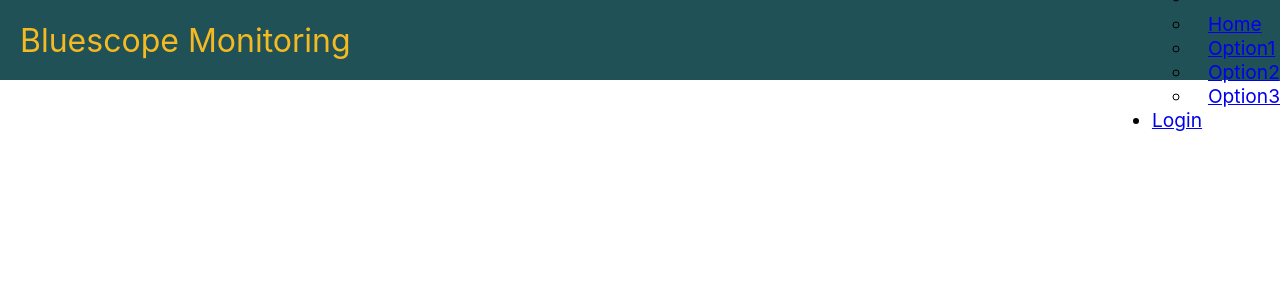
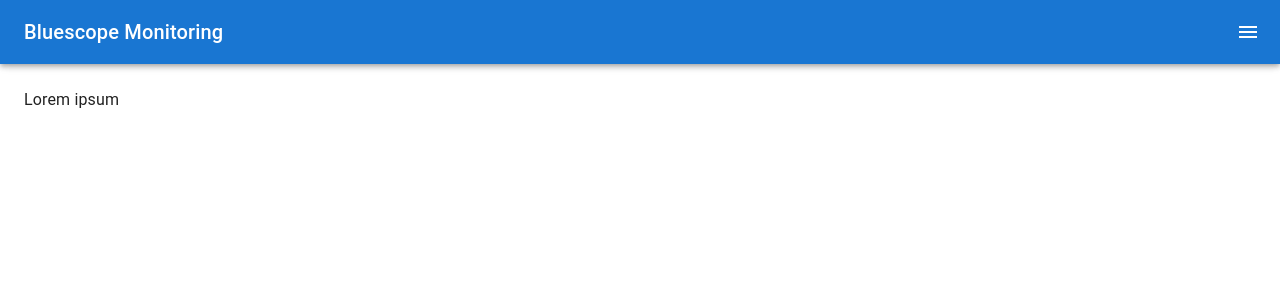
Before and after one commit to Sayantanmukh/Bsl-monitoring, a React (Create React App) app: page / in a window 1280 px wide. Shown: the top 300 px of the page. Built offline with nearby package versions, Linux system fonts and the light colour scheme.

Commit message:
sidebar added

```diff
--- a/package.json
+++ b/package.json
@@ -3,6 +3,11 @@
   "version": "0.1.0",
   "private": true,
   "dependencies": {
+    "@emotion/react": "^11.11.1",
+    "@emotion/styled": "^11.11.0",
+    "@mui/icons-material": "^5.14.3",
+    "@mui/material": "^5.14.3",
+    "@mui/styled-engine-sc": "^5.12.0",
     "@testing-library/jest-dom": "^5.17.0",
     "@testing-library/react": "^13.4.0",
     "@testing-library/user-event": "^13.5.0",
@@ -11,6 +16,7 @@
     "react-icons": "^4.10.1",
     "react-router-dom": "^6.14.2",
     "react-scripts": "5.0.1",
+    "styled-components": "^5.3.11",
     "web-vitals": "^2.1.4"
   },
   "scripts": {
--- a/src/App.js
+++ b/src/App.js
@@ -1,6 +1,8 @@
 import "./App.css";
 import NavBar from "./components/NavBar";
 import { BrowserRouter as Router,  Route, Routes } from "react-router-dom";
+import  Sidebar  from "./components/Sidebar";
+
 // import { Home } from "./components/Pages/Home";
 // import { About } from "./components/Pages/About";
 // import { Blog } from "./components/Pages/Blog";
@@ -10,7 +12,8 @@
   return (
     <>
       <Router>
-        <NavBar />
+        <Sidebar/>
+        {/* <NavBar/> */}
 
         {/* <div className="pages">
           <Routes>
--- a/src/components/NavBar.css
+++ b/src/components/NavBar.css
@@ -1,4 +1,4 @@
-/* .navbar {
+.navbar {
     background-color: #1f5156;
     height: 80px;
     display: flex;
@@ -118,14 +118,14 @@
 
 
 
-  } */
+  }
 
 
 
 
 
 
-
+/*
 
 
   .nav-container {
@@ -188,6 +188,13 @@
     font-size: 2rem;
     background: none;
   }
+
+  .nav-links {
+    padding: 1.5rem;
+    width: 100%;
+    display: table;
+  }
+
   @media screen and (max-width: 960px) {
   .nav-menu {
     background-color: #060b26;
@@ -200,6 +207,8 @@
     left: -100%;
     transition: 850ms;
   }
+
+
 
   .nav-menu.active {
     left: 0;
@@ -259,4 +268,4 @@
 }
   span {
     margin-left: 16px;
-  }
+  } */
--- a/src/components/NavBar.js
+++ b/src/components/NavBar.js
@@ -2,7 +2,7 @@
 import * as FaIcons from 'react-icons/fa';
 import * as AiIcons from 'react-icons/ai';
 
-import { NavLink,Link } from "react-router-dom";
+import { NavLink, Link } from "react-router-dom";
 import "./NavBar.css";
 import { SidebarData } from './SidebarData';
 
@@ -11,7 +11,7 @@
 function NavBar() {
   const [sidebar, setSidebar] = useState(false);
   const [click, setClick] = useState(false);
-  const showSidebar = () => setSidebar(!sidebar);
+  // const showSidebar = () => setSidebar(!sidebar);
   const handleClick = () => setClick(!click);
   return (
     <>
@@ -25,40 +25,22 @@
           <ul className={click ? "nav-menu active" : "nav-menu"}>
 
             <li className="nav-item">
-              {/* <NavLink
+              <NavLink
                 exact
                 to="/menu"
                 activeClassName="active"
                 className="nav-links"
                 onClick={handleClick}
-              > */}
-              <Link to='#' className="nav-links"
-              // className='menu-bars'
-                   onClick={showSidebar} >
+              >
+
 
                 Menu
-                </Link>
-              {/* </NavLink> */}
-              <nav className={sidebar ? 'nav-menu active' : 'nav-menu'}>
-          <ul className='nav-menu-items' onClick={showSidebar}>
-            <li className='navbar-toggle'>
-              <Link to='#' className='menu-bars'>
-                <AiIcons.AiOutlineClose />
-              </Link>
-            </li>
-            {SidebarData.map((item, index) => {
-              return (
-                <li key={index} className={item.cName}>
-                  <Link to={item.path}>
-                    {item.icon}
-                    <span>{item.title}</span>
-                  </Link>
-                </li>
-              );
-            })}
-          </ul>
-        </nav>
-            </li>
+
+
+              </NavLink>
+              </li>
+
+
 
             <li className="nav-item">
               <NavLink
--- /dev/null
+++ b/src/components/Sidebar.js
@@ -0,0 +1,153 @@
+import * as React from 'react';
+import { styled, useTheme } from '@mui/material/styles';
+import Box from '@mui/material/Box';
+import Drawer from '@mui/material/Drawer';
+import MuiAppBar from '@mui/material/AppBar';
+import Toolbar from '@mui/material/Toolbar';
+import CssBaseline from '@mui/material/CssBaseline';
+import List from '@mui/material/List';
+import Typography from '@mui/material/Typography';
+import Divider from '@mui/material/Divider';
+import IconButton from '@mui/material/IconButton';
+import MenuIcon from '@mui/icons-material/Menu';
+import ChevronLeftIcon from '@mui/icons-material/ChevronLeft';
+import ChevronRightIcon from '@mui/icons-material/ChevronRight';
+import ListItem from '@mui/material/ListItem';
+import ListItemButton from '@mui/material/ListItemButton';
+import ListItemIcon from '@mui/material/ListItemIcon';
+import ListItemText from '@mui/material/ListItemText';
+import InboxIcon from '@mui/icons-material/MoveToInbox';
+import MailIcon from '@mui/icons-material/Mail';
+
+const drawerWidth = 240;
+
+const Main = styled('main', { shouldForwardProp: (prop) => prop !== 'open' })(
+  ({ theme, open }) => ({
+    flexGrow: 1,
+    padding: theme.spacing(3),
+    transition: theme.transitions.create('margin', {
+      easing: theme.transitions.easing.sharp,
+      duration: theme.transitions.duration.leavingScreen,
+    }),
+    marginRight: -drawerWidth,
+    ...(open && {
+      transition: theme.transitions.create('margin', {
+        easing: theme.transitions.easing.easeOut,
+        duration: theme.transitions.duration.enteringScreen,
+      }),
+      marginRight: 0,
+    }),
+  }),
+);
+
+const AppBar = styled(MuiAppBar, {
+  shouldForwardProp: (prop) => prop !== 'open',
+})(({ theme, open }) => ({
+  transition: theme.transitions.create(['margin', 'width'], {
+    easing: theme.transitions.easing.sharp,
+    duration: theme.transitions.duration.leavingScreen,
+  }),
+  ...(open && {
+    width: `calc(100% - ${drawerWidth}px)`,
+    transition: theme.transitions.create(['margin', 'width'], {
+      easing: theme.transitions.easing.easeOut,
+      duration: theme.transitions.duration.enteringScreen,
+    }),
+    marginRight: drawerWidth,
+  }),
+}));
+
+const DrawerHeader = styled('div')(({ theme }) => ({
+  display: 'flex',
+  alignItems: 'center',
+  padding: theme.spacing(0, 1),
+  // necessary for content to be below app bar
+  ...theme.mixins.toolbar,
+  justifyContent: 'flex-start',
+}));
+
+export default function Sidebar() {
+  const theme = useTheme();
+  const [open, setOpen] = React.useState(false);
+
+  const handleDrawerOpen = () => {
+    setOpen(true);
+  };
+
+  const handleDrawerClose = () => {
+    setOpen(false);
+  };
+
+  return (
+    <Box sx={{ display: 'flex' }}>
+      <CssBaseline />
+      <AppBar position="fixed" open={open}>
+        <Toolbar>
+          <Typography variant="h6" noWrap sx={{ flexGrow: 1 }} component="div">
+            Bluescope Monitoring
+          </Typography>
+          <IconButton
+            color="inherit"
+            aria-label="open drawer"
+            edge="end"
+            onClick={handleDrawerOpen}
+            sx={{ ...(open && { display: 'none' }) }}
+          >
+            <MenuIcon />
+          </IconButton>
+        </Toolbar>
+      </AppBar>
+      <Main open={open}>
+        <DrawerHeader />
+        <Typography paragraph>
+          Lorem ipsum
+        </Typography>
+
+      </Main>
+      <Drawer
+        sx={{
+          width: drawerWidth,
+          flexShrink: 0,
+          '& .MuiDrawer-paper': {
+            width: drawerWidth,
+          },
+        }}
+        variant="persistent"
+        anchor="right"
+        open={open}
+      >
+        <DrawerHeader>
+          <IconButton onClick={handleDrawerClose}>
+            {theme.direction === 'rtl' ? <ChevronLeftIcon /> : <ChevronRightIcon />}
+          </IconButton>
+        </DrawerHeader>
+        <Divider />
+        <List>
+          {['Option1', 'Option2', 'Option3', 'Option4'].map((text, index) => (
+            <ListItem key={text} disablePadding>
+              <ListItemButton>
+                {/* <ListItemIcon>
+                  {index % 2 === 0 ? <InboxIcon /> : <MailIcon />}
+                </ListItemIcon> */}
+                <ListItemText primary={text} />
+              </ListItemButton>
+            </ListItem>
+          ))}
+        </List>
+        {/* <Divider />
+        <List>
+          {['All mail', 'Trash', 'Spam'].map((text, index) => (
+            <ListItem key={text} disablePadding>
+              <ListItemButton>
+                <ListItemIcon>
+                  {index % 2 === 0 ? <InboxIcon /> : <MailIcon />}
+                </ListItemIcon>
+                <ListItemText primary={text} />
+              </ListItemButton>
+            </ListItem>
+          ))}
+        </List> */}
+      </Drawer>
+    </Box>
+  );
+}
--- a/src/components/SidebarData.js
+++ b/src/components/SidebarData.js
@@ -4,12 +4,7 @@
 import * as IoIcons from 'react-icons/io';
 
 export const SidebarData = [
-  {
-    title: 'Home',
-    path: '/',
-    // icon: <AiIcons.AiFillHome />,
-    cName: 'nav-text'
-  },
+
   {
     title: 'Option1',
     path: '/option1',
```
Also changed, not shown: 1 other file (tests, documents, lock files or other folders).
